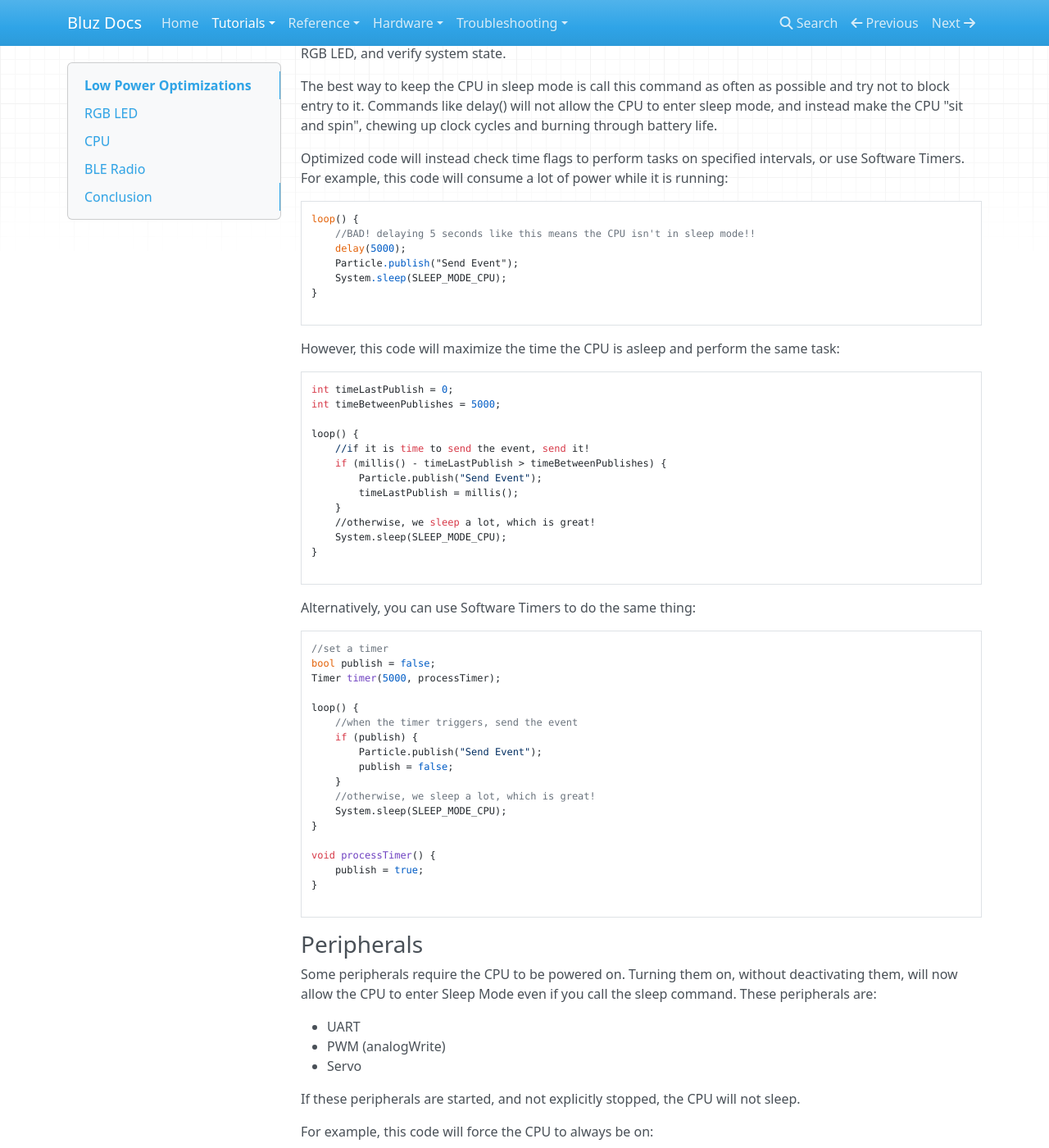
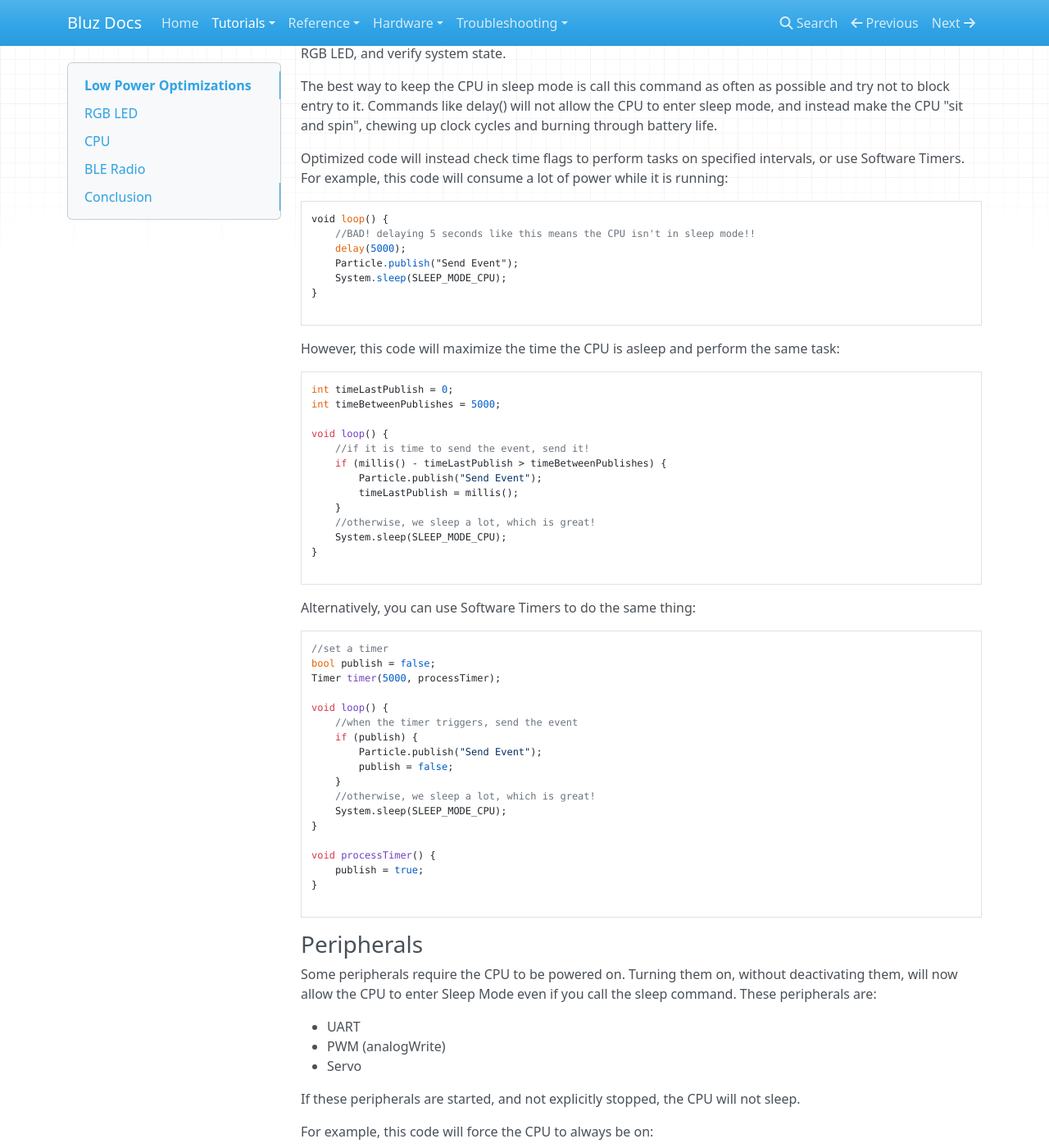
Before and after one commit to bluzDK/bluz-docs, an MkDocs documentation site: the page built from docs/tutorials/low_power.md, in a window 1280 px wide and 1400 px high, scrolled down 958 px. Shown: the whole window at 82% size. Built offline with MkDocs 1.6.1, drawn with Linux system fonts in a browser that asks for light colours; nearby versions of some CDN libraries; old or Windows-style settings are respelled for this version of MkDocs.

Commit message:
Fix an example

````diff
--- a/docs/tutorials/low_power.md
+++ b/docs/tutorials/low_power.md
@@ -45,7 +45,7 @@ Optimized code will instead check time flags to perform tasks on specified inter
 a lot of power while it is running:
 
 ```
-loop() {
+void loop() {
     //BAD! delaying 5 seconds like this means the CPU isn't in sleep mode!!
     delay(5000);
     Particle.publish("Send Event");
@@ -60,7 +60,7 @@ However, this code will maximize the time the CPU is asleep and perform the same
 int timeLastPublish = 0;
 int timeBetweenPublishes = 5000;
 
-loop() {
+void loop() {
     //if it is time to send the event, send it!
     if (millis() - timeLastPublish > timeBetweenPublishes) {
         Particle.publish("Send Event");
@@ -79,7 +79,7 @@ Alternatively, you can use Software Timers to do the same thing:
 bool publish = false;
 Timer timer(5000, processTimer);
 
-loop() {
+void loop() {
     //when the timer triggers, send the event
     if (publish) {
         Particle.publish("Send Event");
````
